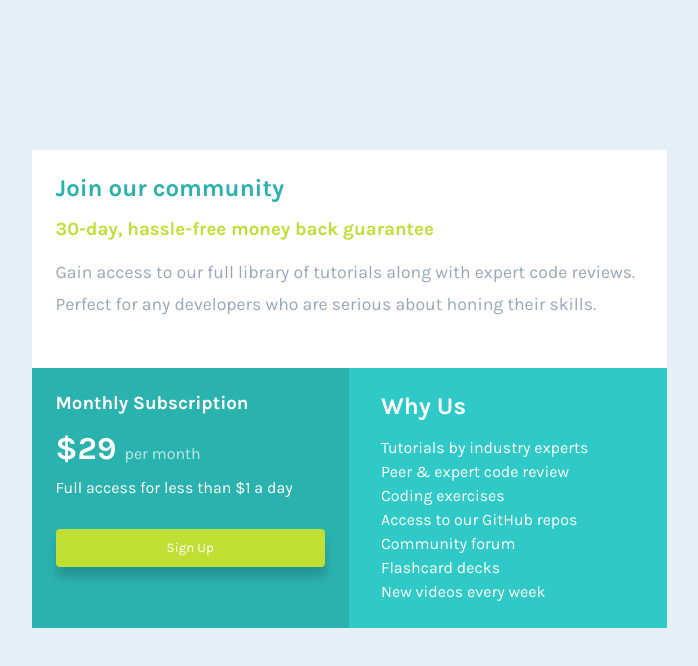
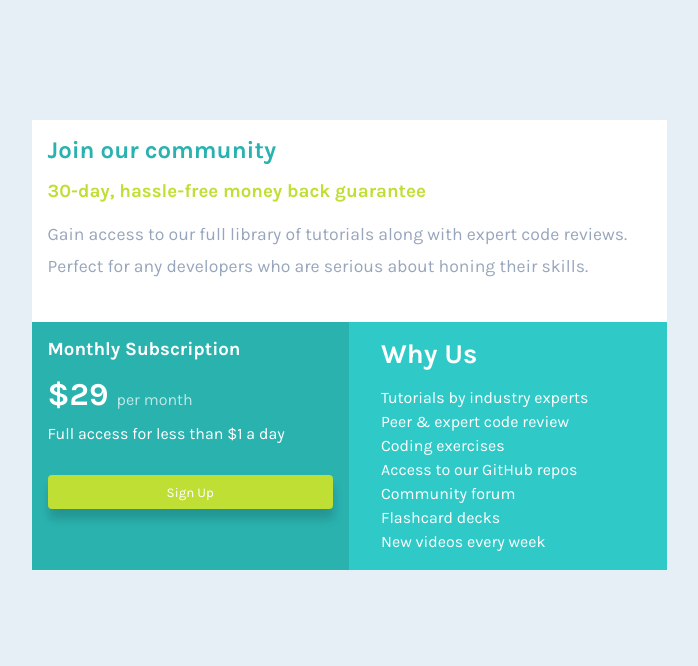
Before and after one commit to Muniir1/single-price-grid, a plain HTML site: page index.html in a window 1280 px wide. Shown: the whole page, without its empty margins (291-989 px from the left). Drawn offline with Linux system fonts and the light colour scheme.

Commit message:
edited the css file

```diff
--- a/styles.css
+++ b/styles.css
@@ -19,7 +19,7 @@ header{
     background-color: white;
 }
 main{
-    padding: 1.5rem;
+    padding: 1rem;
 }
 main h1{
     margin-bottom: 1rem;
@@ -41,7 +41,7 @@ main p{
 }
 section{
     background-color: hsl(179, 62%, 43%);
-    padding: 1.5rem;
+    padding: 1rem;
     color: white;
 }
 section h3{
@@ -67,7 +67,7 @@ section .pp{
     color: white;
     background-color: hsl(71, 73%, 54%);
     font-family: inherit;
-    padding: 0.7rem 1.25rem;
+    padding: 0.6rem 1.25rem;
     width: 100%;
     border: none;
     border-radius: 0.25rem;
@@ -75,21 +75,21 @@ section .pp{
 }
 article{
     background-color: hsl(179, 62%, 49%);
-    padding: 1.5rem;
+    padding: 1rem;
     color: white;
 }
 article h3{
     margin-bottom: 1rem;
     font-weight: 700;
     font-family: inherit;
-    font-size: 1.5rem;
+    font-size: 1.7rem;
 }
 article p{
     line-height: 1.5rem;
 }
 @media (min-width: 768px) {
     body{
-        margin-top: 100px;
+        margin-top: 70px;
     }
     header{
         width: 635px;
```
